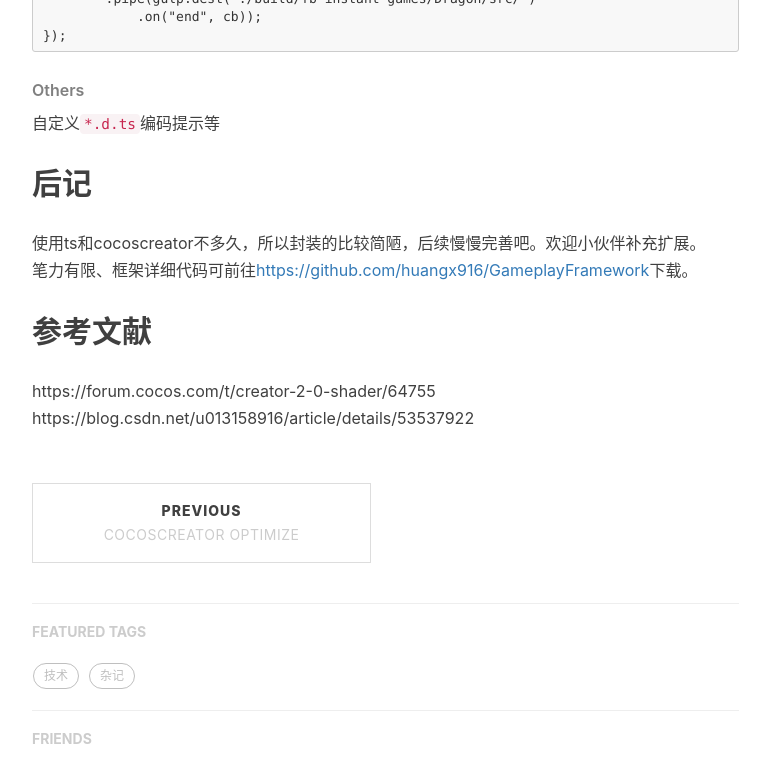
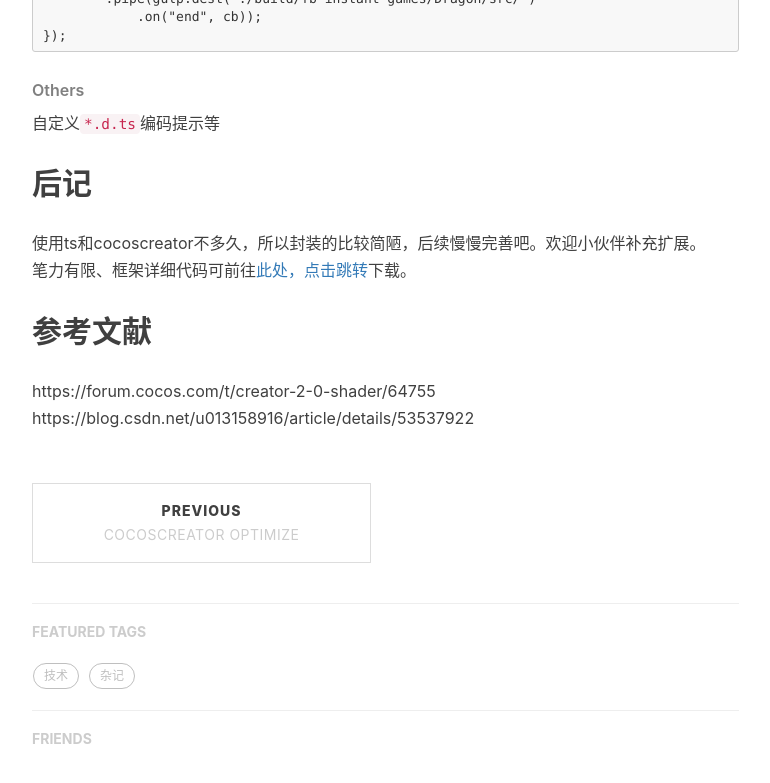
Before and after one commit to huangx916/huangx916.github.io, a Jekyll site: the page built from _posts/2019-01-01-gameplayframework.markdown, in a window 1280 px wide and 900 px high, scrolled down 4725 px, cut to the strip 0-800 px from the top of the window. Shown: the top 783 px of the strip, without its empty margins (233-1003 px from the left). Built offline with Jekyll 4.4.1, drawn with Linux system fonts in a browser that asks for light colours; nearby versions of some CDN libraries; comment, search, counter and statistics services are not loaded.

Commit message:
Update 2019-01-01-gameplayframework.markdown

```diff
--- a/_posts/2019-01-01-gameplayframework.markdown
+++ b/_posts/2019-01-01-gameplayframework.markdown
@@ -123,7 +123,7 @@
 
 ## 后记
 使用ts和cocoscreator不多久，所以封装的比较简陋，后续慢慢完善吧。欢迎小伙伴补充扩展。
-笔力有限、框架详细代码可前往[https://github.com/huangx916/GameplayFramework](https://github.com/huangx916/GameplayFramework)下载。
+笔力有限、框架详细代码可前往[此处，点击跳转](https://github.com/huangx916/GameplayFramework)下载。
 
 ## 参考文献
 https://forum.cocos.com/t/creator-2-0-shader/64755
```
